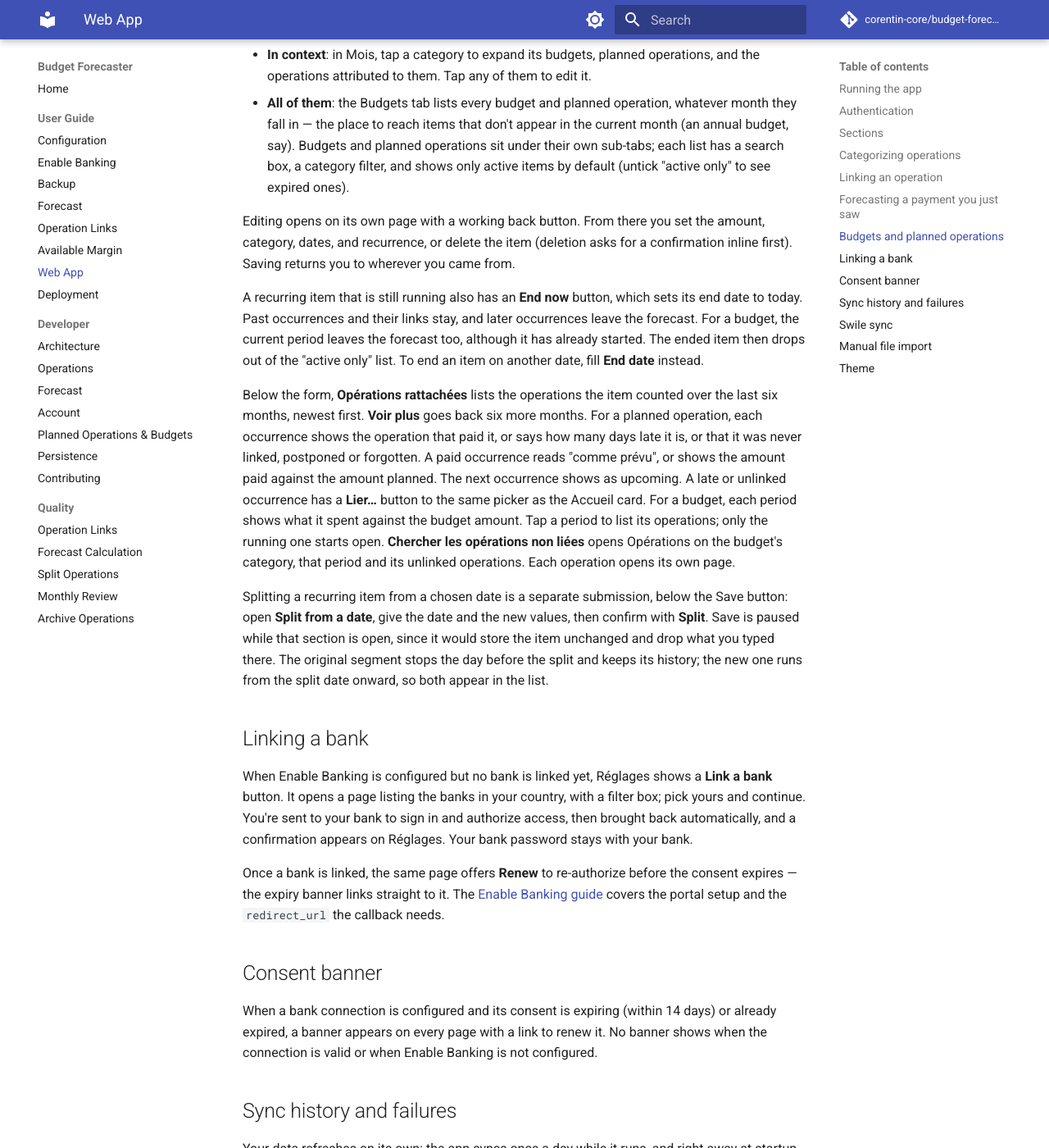
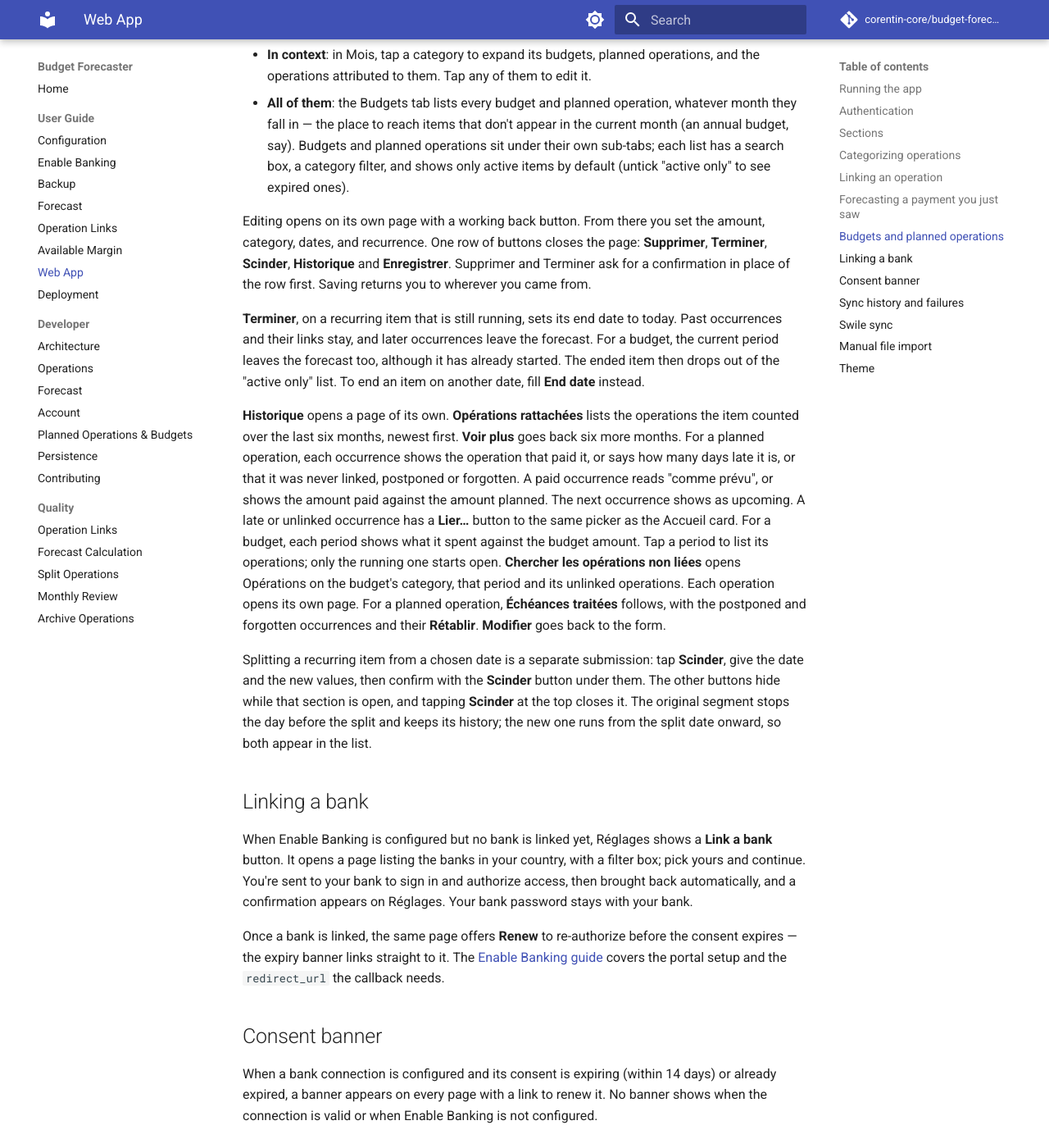
Before and after one commit to corentin-core/budget-forecaster, an MkDocs documentation site: the page built from docs/user/web-app.md, in a window 1280 px wide and 1400 px high, scrolled down 6335 px. Shown: the whole window at 82% size. Built offline with MkDocs 1.6.1 and Material for MkDocs 9.7.7, drawn with Linux system fonts in a browser that asks for light colours; comment, search, counter and statistics services are not loaded; some of the changed text lies outside the part shown.

Commit message:
feat: One toolbar and a history page for targets (#409)
* feat: One toolbar and a history page for targets

Icons over labels fit five tools on a phone.
The linked operations move to a history page, which the gap card opens.

* fix: Return to the history page after editing

Tool labels are cut, not overlapped, on screens under 360 px.

```diff
--- a/budget_forecaster/web/static/targets.js
+++ b/budget_forecaster/web/static/targets.js
@@ -25,10 +25,8 @@
   const splitSection = document.querySelector('[data-split-section]');
   const saveButton = document.querySelector('[data-save-button]');
   if (splitSection && saveButton) {
-    const note = splitSection.querySelector('[data-split-note]');
     const syncSplit = function () {
       saveButton.disabled = splitSection.open;
-      if (note) note.hidden = !splitSection.open;
     };
     syncSplit();
     splitSection.addEventListener('toggle', syncSplit);
--- a/docs/user/web-app.md
+++ b/docs/user/web-app.md
@@ -131,7 +131,7 @@ its new date with where it came from. **Oublier** declares that the payment neve
 happened; the confirmation tells you how much comes back to your margin first. Both are
 on the overdue row as well, and the margin at the top of Accueil updates with your
 decision. **Rétablir** undoes it — right away on the row, or later from the planned
-operation's own page, which lists every occurrence you decided about. Linking the
+operation's **Historique**, which lists every occurrence you decided about. Linking the
 payment afterwards drops the decision from that list: the operation settles the
 occurrence, so there is nothing left to undo. A payment made in cash has no operation to
 link, so forgetting it is the answer there.
@@ -157,13 +157,13 @@ month. Tap a cause to list only its gaps below, and tap it again to see every ca
 
 **Ce qui pèse le plus** lists the budgets, planned payments and categories behind the
 largest gaps, all causes mixed, each with a line such as "470 EUR dépensés en moyenne
-pour 400 EUR prévus, dépassé 6 mois sur 6". A budget or a planned payment opens its edit
-page, which lists its operations. An unplanned category opens Opérations filtered on
-that category, those months and unlinked operations. **Retour** at the top of that list
-goes back to the card, also from an operation opened there. **Tout voir** lists every
-gap, and each bar of **Écart de chaque mois** opens that month in Mois. The plan is the
-current one: a budget edited in place rewrites its own past gaps, while a split keeps
-them.
+pour 400 EUR prévus, dépassé 6 mois sur 6". A budget or a planned payment opens its
+**Historique**, which lists its operations and links to its form. An unplanned category
+opens Opérations filtered on that category, those months and unlinked operations.
+**Retour** at the top of that list goes back to the card, also from an operation opened
+there. **Tout voir** lists every gap, and each bar of **Écart de chaque mois** opens
+that month in Mois. The plan is the current one: a budget edited in place rewrites its
+own past gaps, while a split keeps them.
 
 A button under a row corrects the plan when the fix is clear. A row whose gap is under 5
 EUR a month gets no button.
@@ -273,32 +273,35 @@ The month drill-down and the Budgets tab both edit the same items.
   (untick "active only" to see expired ones).
 
 Editing opens on its own page with a working back button. From there you set the amount,
-category, dates, and recurrence, or delete the item (deletion asks for a confirmation
-inline first). Saving returns you to wherever you came from.
+category, dates, and recurrence. One row of buttons closes the page: **Supprimer**,
+**Terminer**, **Scinder**, **Historique** and **Enregistrer**. Supprimer and Terminer
+ask for a confirmation in place of the row first. Saving returns you to wherever you
+came from.
 
-A recurring item that is still running also has an **End now** button, which sets its
-end date to today. Past occurrences and their links stay, and later occurrences leave
-the forecast. For a budget, the current period leaves the forecast too, although it has
-already started. The ended item then drops out of the "active only" list. To end an item
-on another date, fill **End date** instead.
+**Terminer**, on a recurring item that is still running, sets its end date to today.
+Past occurrences and their links stay, and later occurrences leave the forecast. For a
+budget, the current period leaves the forecast too, although it has already started. The
+ended item then drops out of the "active only" list. To end an item on another date,
+fill **End date** instead.
 
-Below the form, **Opérations rattachées** lists the operations the item counted over the
-last six months, newest first. **Voir plus** goes back six more months. For a planned
-operation, each occurrence shows the operation that paid it, or says how many days late
-it is, or that it was never linked, postponed or forgotten. A paid occurrence reads
-"comme prévu", or shows the amount paid against the amount planned. The next occurrence
-shows as upcoming. A late or unlinked occurrence has a **Lier…** button to the same
-picker as the Accueil card. For a budget, each period shows what it spent against the
-budget amount. Tap a period to list its operations; only the running one starts open.
-**Chercher les opérations non liées** opens Opérations on the budget's category, that
-period and its unlinked operations. Each operation opens its own page.
+**Historique** opens a page of its own. **Opérations rattachées** lists the operations
+the item counted over the last six months, newest first. **Voir plus** goes back six
+more months. For a planned operation, each occurrence shows the operation that paid it,
+or says how many days late it is, or that it was never linked, postponed or forgotten. A
+paid occurrence reads "comme prévu", or shows the amount paid against the amount
+planned. The next occurrence shows as upcoming. A late or unlinked occurrence has a
+**Lier…** button to the same picker as the Accueil card. For a budget, each period shows
+what it spent against the budget amount. Tap a period to list its operations; only the
+running one starts open. **Chercher les opérations non liées** opens Opérations on the
+budget's category, that period and its unlinked operations. Each operation opens its own
+page. For a planned operation, **Échéances traitées** follows, with the postponed and
+forgotten occurrences and their **Rétablir**. **Modifier** goes back to the form.
 
-Splitting a recurring item from a chosen date is a separate submission, below the Save
-button: open **Split from a date**, give the date and the new values, then confirm with
-**Split**. Save is paused while that section is open, since it would store the item
-unchanged and drop what you typed there. The original segment stops the day before the
-split and keeps its history; the new one runs from the split date onward, so both appear
-in the list.
+Splitting a recurring item from a chosen date is a separate submission: tap **Scinder**,
+give the date and the new values, then confirm with the **Scinder** button under them.
+The other buttons hide while that section is open, and tapping **Scinder** at the top
+closes it. The original segment stops the day before the split and keeps its history;
+the new one runs from the split date onward, so both appear in the list.
 
 ## Linking a bank
 
```
Also changed, not shown: budget_forecaster/web/static/app.css (+76 -0 lines), 14 other files.
